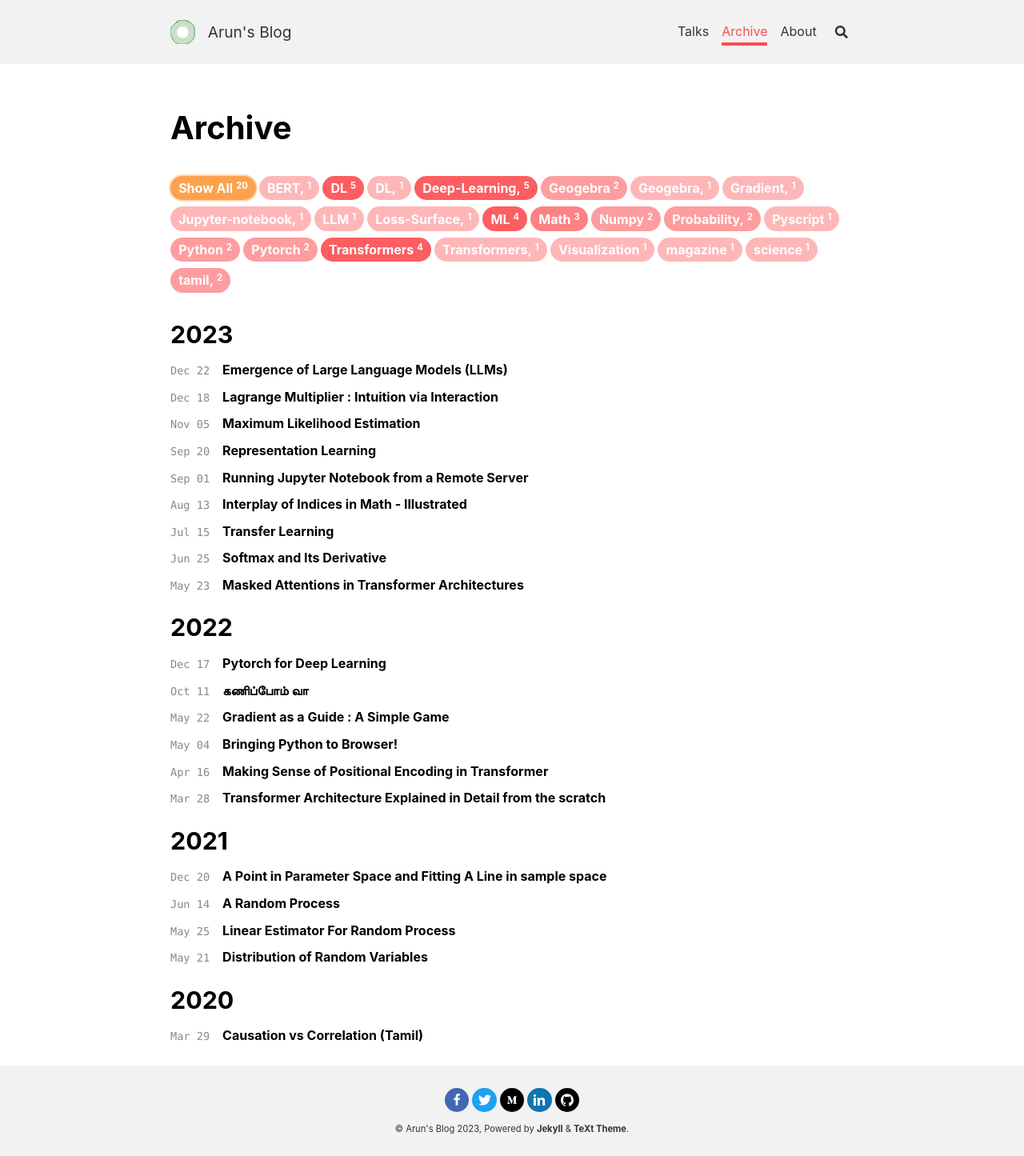
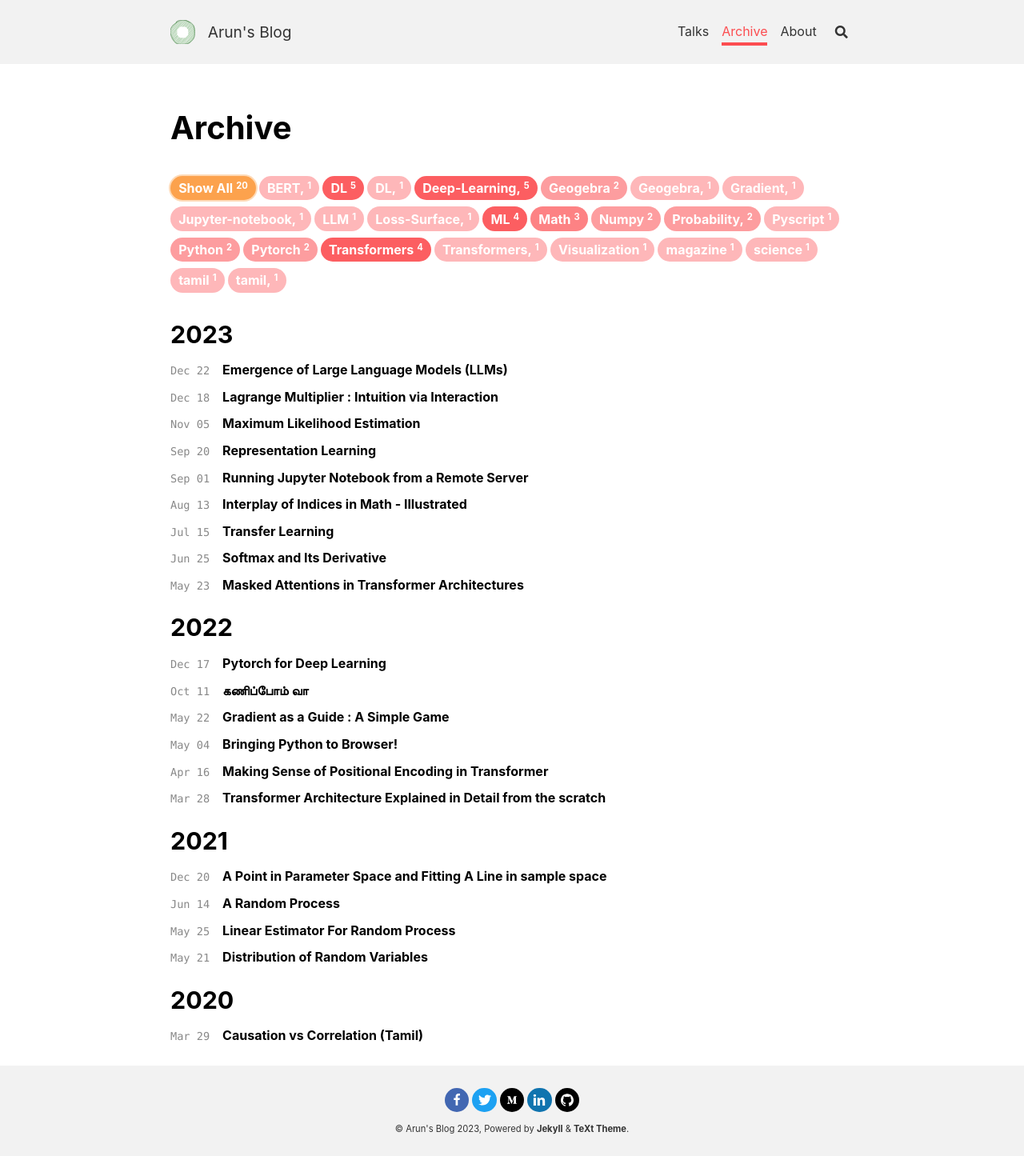
Before and after one commit to Arunprakash-A/Arunprakash-a.github.io, a Jekyll site: the page built from archive.html, in a window 1280 px wide. Shown: the whole page at 80% size. Built offline with Jekyll 4.4.1, drawn with Linux system fonts in a browser that asks for light colours; nearby versions of some CDN libraries.

Commit message:
Update 2022-10-11-Kanipom-vaa-tamil.html

```diff
--- a/_posts/2022-10-11-Kanipom-vaa-tamil.html
+++ b/_posts/2022-10-11-Kanipom-vaa-tamil.html
@@ -2,7 +2,7 @@
 layout: page
 title: "கணிப்போம் வா"
 date: 2022-10-11
-tags: tamil, magazine
+tags: tamil magazine
 key: "Tamil-1"
 comment: true
 ---
```
